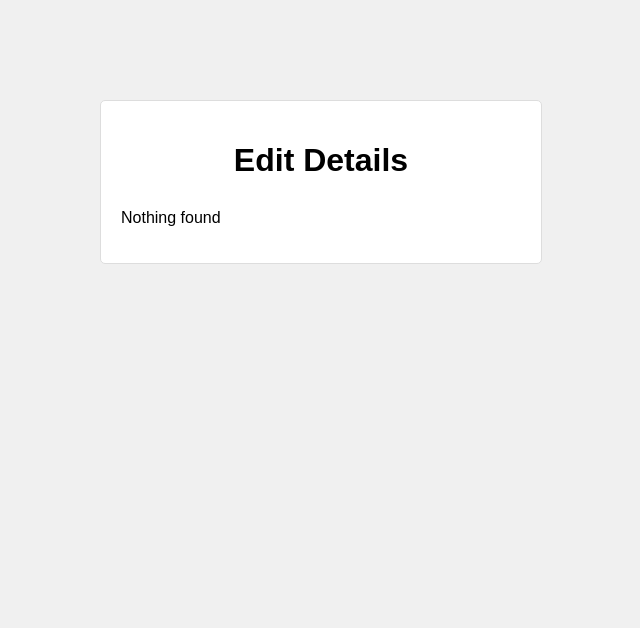
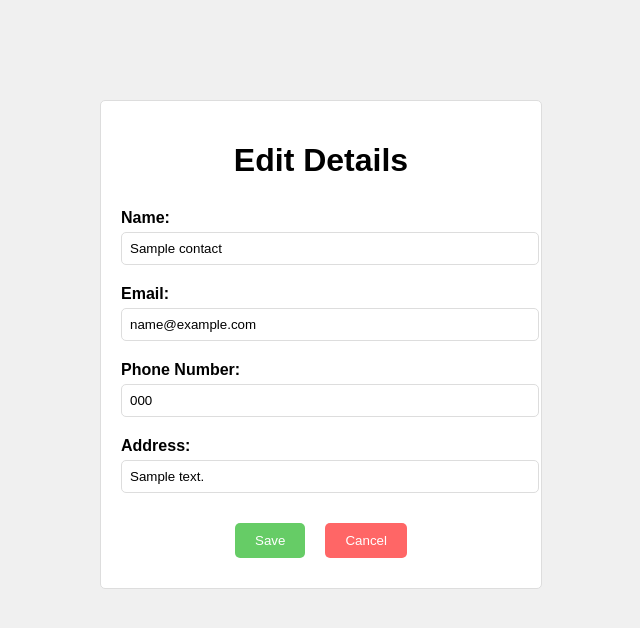
Before and after one commit to rupakolee/missionProject, a PHP site: page /edit.php?id=1 in a window 1280 px wide. Shown: the top 628 px of the page, without its empty margins (319-959 px from the left). Run offline with PHP 8.4, Linux system fonts and the light colour scheme; tables that the repository leaves empty or names only in its code hold one stand-in row (values such as "Sample post").

Commit message:
edit module completed

```diff
--- a/edit.php
+++ b/edit.php
@@ -1,17 +1,15 @@
 <?php
 require 'includes/database.php';
-
-if ($_SERVER['REQUEST_METHOD']=="POST") {
     $conn = getDb();
-    $sql = "SELECT * FROM contacts";
+    $sql = "SELECT * FROM contacts where id = ".$_GET['id'];
     $results=mysqli_query($conn, $sql);
 if($results==false){
    echo mysqli_error($conn);
 }
 else{
-    $contacts = mysqli_fetch_all($results, MYSQLI_ASSOC);
+    $contact = mysqli_fetch_assoc($results);
 }
-}
+
 ?>
 
 <!DOCTYPE html>
@@ -95,26 +93,24 @@ else{
     <div class="edit-container">
         <h1>Edit Details</h1>
         <form method="POST">
-            <?php if(empty($contacts)): ?>
+            <?php if(empty($contact)): ?>
                 <p>Nothing found</p>
                 <?php else: ?>
             <div class="form-group">
                 <label for="name">Name:</label>
-                <?php foreach($contacts as $contact): ?>
                 <input type="text" id="name" name="name" value="<?= $contact['name']; ?>">
-                <?php endforeach; ?>
             </div>
             <div class="form-group">
                 <label for="email">Email:</label>
-                <input type="email" id="email" name="email" value="">
+                <input type="email" id="email" name="email" value="<?= $contact['email']; ?>">
             </div>
             <div class="form-group">
-                <label for="Number">Phone Number:</label>
-                <input type="num" id="number" name="number" value="">
+                <label for="text">Phone Number:</label>
+                <input type="phone" id="number" name="number" value="<?= $contact['phone']; ?>">
             </div>
             <div class="form-group">
                 <label for="address">Address:</label>
-                <textarea id="address" name="address"></textarea>
+                <input type="text" id="address" name="address" value="<?= $contact['address']; ?>">
             </div>
             <div class="button-container">
                 <button class="button button-save" type="submit">Save</button>
```
